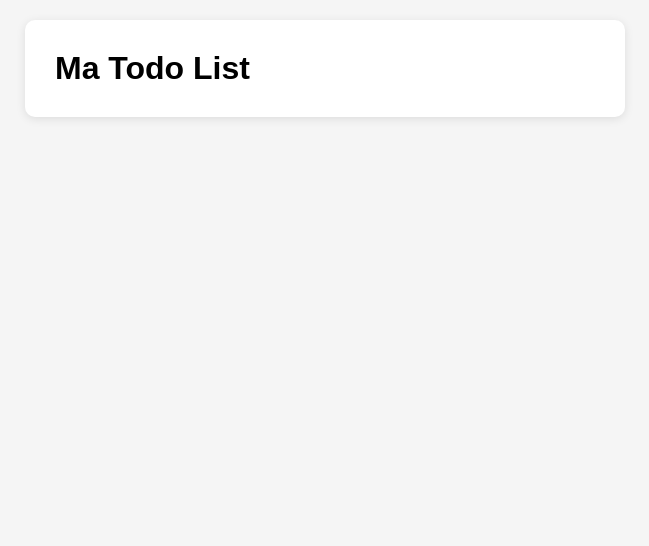
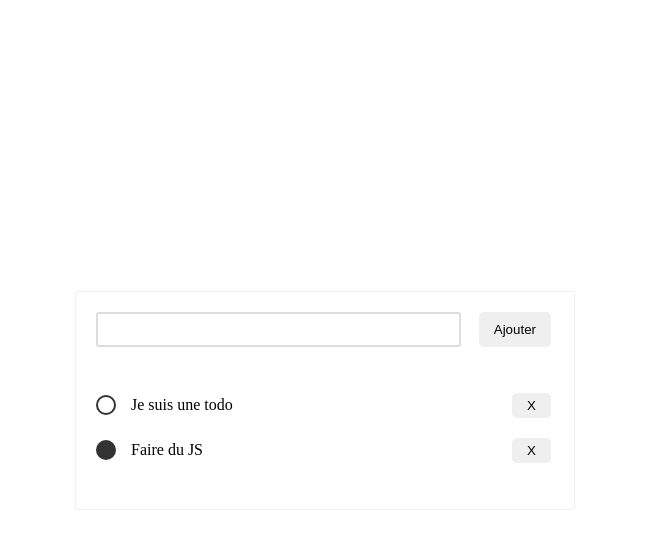
Before and after one commit to Bmajri75/toDoList, a website built with Vite: page src/index.html in a window 1280 px wide. Shown: the whole page, without its empty margins (315-964 px from the left). Built offline with nearby package versions, Linux system fonts and the light colour scheme.

Commit message:
ajout de valeurs, dans le tableau

```diff
--- a/package.json
+++ b/package.json
@@ -4,7 +4,7 @@
   "version": "0.0.0",
   "type": "module",
   "scripts": {
-    "dev": "vite",
+    "start": "vite",
     "build": "vite build",
     "preview": "vite preview"
   },
--- a/src/index.html
+++ b/src/index.html
@@ -9,5 +9,12 @@
     <div id="app"></div>
     <!-- Changé : /src/main.js devient index.js (chemin relatif) -->
     <script type="module" src="./index.js"></script>
+    <div class="container">
+      <form action="">
+        <input type="text" />
+        <button>Ajouter</button>
+      </form>
+      <ul></ul>
+    </div>
   </body>
 </html>
--- a/src/index.js
+++ b/src/index.js
@@ -1,6 +1,58 @@
 import "./style.css";
 
 // Ton code JavaScript commence ici
-document.querySelector("#app").innerHTML = `
-  <h1>Ma Todo List</h1>
-`;
+
+//Nous commençons par créer une référence à notre liste non ordonnée
+const ul = document.querySelector("ul");
+
+const form = document.querySelector("form");
+const input = document.querySelector("input");
+
+form.addEventListener("submit", (e) => {
+  e.preventDefault();
+  const value = input.value;
+  input.value = "";
+  addTodo(value);
+  displayTodos();
+});
+//un tableau contenant des objets, où chaque objet est une todo.
+// Chaque todo contient deux propriétés : un texte et son statut.
+// La propriété 'done' un booléen indiquant si la todo est terminée.
+const todos = [
+  {
+    text: "Je suis une todo",
+    done: false,
+  },
+  {
+    text: "Faire du JS",
+    done: true,
+  },
+];
+
+// La fonction displayTodos permet d'afficher nos todos initiales :
+const displayTodos = () => {
+  const todoNodes = todos.map((todo, index) => {
+    return createTodoElement(todo, index);
+  });
+  ul.innerHTML = "";
+  ul.append(...todoNodes);
+};
+
+const createTodoElement = (todo, index) => {
+  const li = document.createElement("li");
+  li.innerHTML = `
+  <span class="todo ${todo.done ? "done" : " "}"></span>
+  <p>${todo.text}</p>
+  <button>X</button>
+  `;
+  return li;
+};
+
+const addTodo = (text) => {
+  todos.push({
+    text: text,
+    done: false,
+  });
+  displayTodos();
+};
+displayTodos();
--- a/src/style.css
+++ b/src/style.css
@@ -1,21 +1,76 @@
 /* Reset basique */
 * {
-  margin: 0;
-  padding: 0;
+
   box-sizing: border-box;
 }
 
-body {
-  font-family: Arial, sans-serif;
-  padding: 20px;
-  background-color: #f5f5f5;
+p{
+  margin: 0;
 }
 
-#app {
-  max-width: 600px;
-  margin: 0 auto;
-  background: white;
-  padding: 30px;
-  border-radius: 10px;
-  box-shadow: 0 2px 10px rgba(0,0,0,0.1);
+body {
+  margin: 0;
+  min-height: 100vh;
+  display: flex;
+  align-items: center;
+  justify-content: center;
 }
+
+.container {
+  width: 500px;
+  border: 1px solid #eee;
+  border-radius: 3px;
+  padding: 20px;
+  display: flex;
+  flex-direction: column;
+}
+
+form{
+  display: flex;
+  margin-bottom: 20px;
+}
+
+button{
+ cursor: pointer;
+  padding: 5px 15px;
+  border: 0px;
+  border-radius: 5px;
+  margin: 0px 3px;
+}
+input{
+  padding: 8px 15px;
+  outline: 0;
+  border: solid 2px #ddd;
+  border-radius: 3px;
+
+}
+form input{
+  flex: 1;
+ margin-right: 15px;
+}
+ul {
+  list-style: none;
+  padding: 0;
+
+}
+
+li{
+  display: flex;
+  align-items: center;
+  padding: 10px 0;
+}
+
+li p{
+  flex: 1;
+}
+li .todo{
+  flex: 0 0 20px;
+  height: 20px;
+  border-radius: 30px;
+  margin-right: 15px;
+  border: 2px solid #333;
+}
+
+li .todo.done{
+  background: #333;
+}
```
